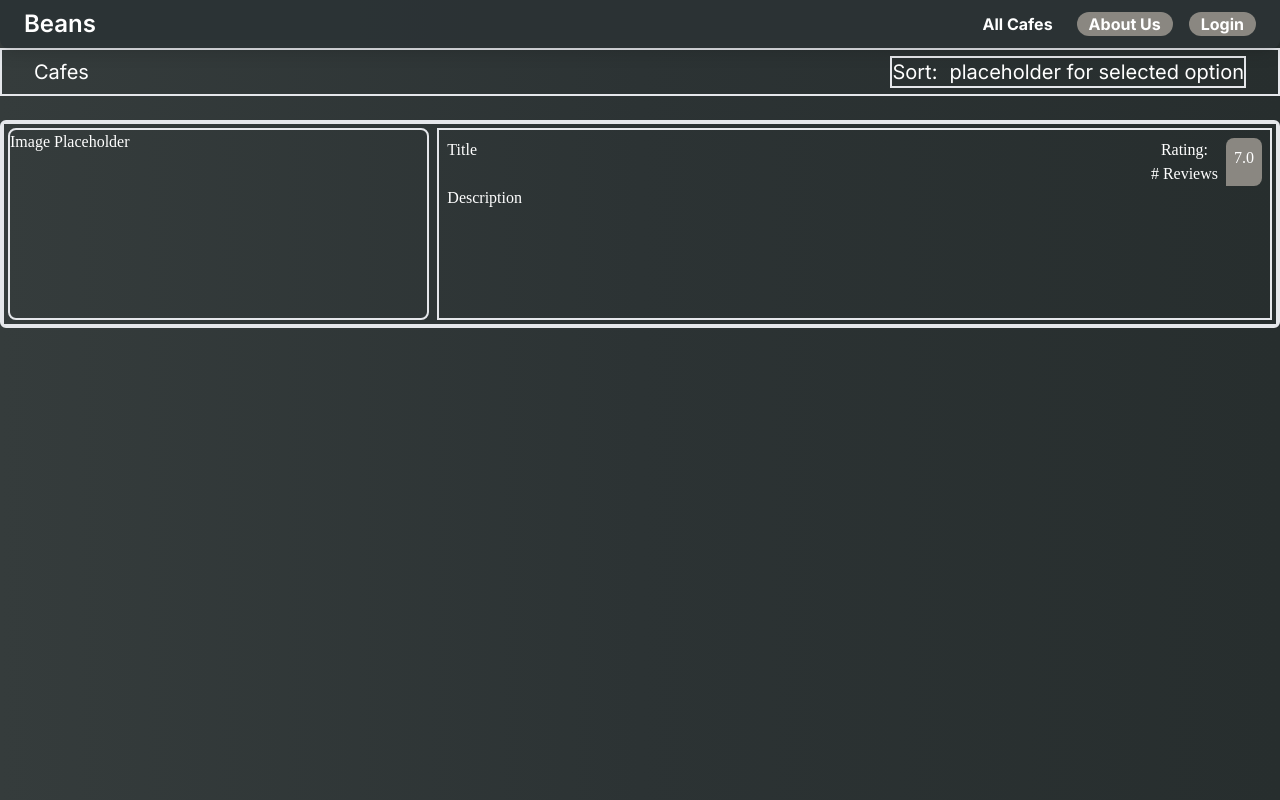
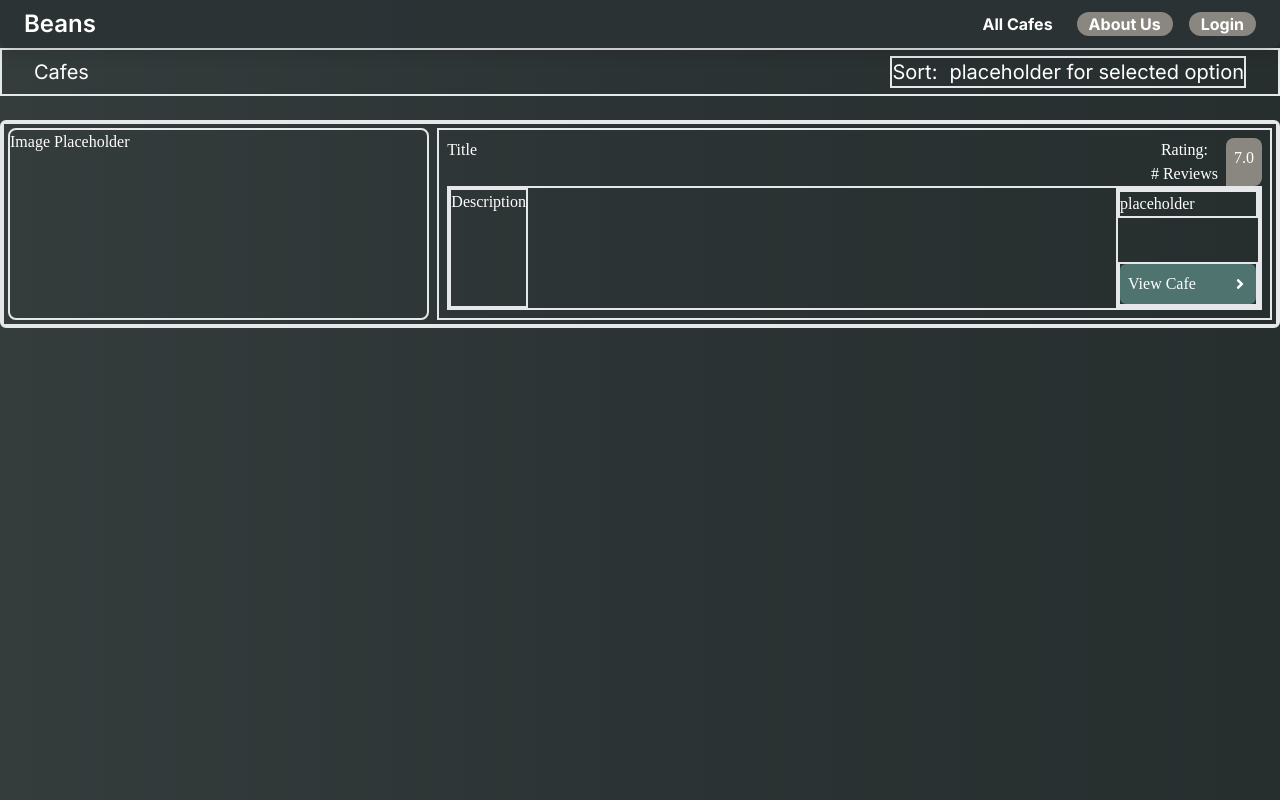
Before and after one commit to stanleyzhengs0/Espresso, a Next.js app: page /browse-all in a window 1280 px wide. Built offline with nearby package versions, Linux system fonts and the light colour scheme.

Commit message:
Browse All Cafe: Format for Cafe Card

```diff
--- a/app/api/all-cafes/route.js
+++ b/app/api/all-cafes/route.js
@@ -10,7 +10,8 @@ export async function GET(){
             {
                 $group:{
                     _id: "$cafeName",
-                    averageRating: {$avg: "$rating"}
+                    averageRating: {$avg: "$rating"},
+
                 }
             }
         ])
--- a/app/components/browse-all/ListAllCafeCard.jsx
+++ b/app/components/browse-all/ListAllCafeCard.jsx
@@ -1,6 +1,7 @@
 import React from 'react';
+import SeeMoreButton from './SeeMoreButton';
 
-const ListAllCafeCard = () => {
+const ListAllCafeCard = (props) => {
   return (
     <div className="box-border border-2 rounded-md min-h-52 font-sans h-52" alt="Card_Container">
       <div className="flex p-1 border-2 gap-2 h-full items-stretch">
@@ -30,8 +31,18 @@ const ListAllCafeCard = () => {
             </div>
 
             {/* Description Section */}
-            <div className=" flex-grow">
-              Description
+            <div className=" flex h-full justify-between border-2">
+              <div className='border-2'>
+                Description
+              </div>
+              <div className='flex flex-col justify-between border-2 w-36'>
+                <div className='border-2'>
+                  placeholder
+                </div>
+                <div className='border-2'>
+                  <SeeMoreButton/>
+                </div>
+              </div>
             </div>
           </div>
         </div>
--- /dev/null
+++ b/app/components/browse-all/SeeMoreButton.jsx
@@ -0,0 +1,13 @@
+import React from 'react'
+import { FaAngleRight } from "react-icons/fa";
+
+const SeeMoreButton = () => {
+  return (
+    <button className='flex justify-between items-center bg-greyBlue p-2 rounded-md w-full'>
+        View Cafe
+      <FaAngleRight/>
+    </button>
+  )
+}
+
+export default SeeMoreButton
```
